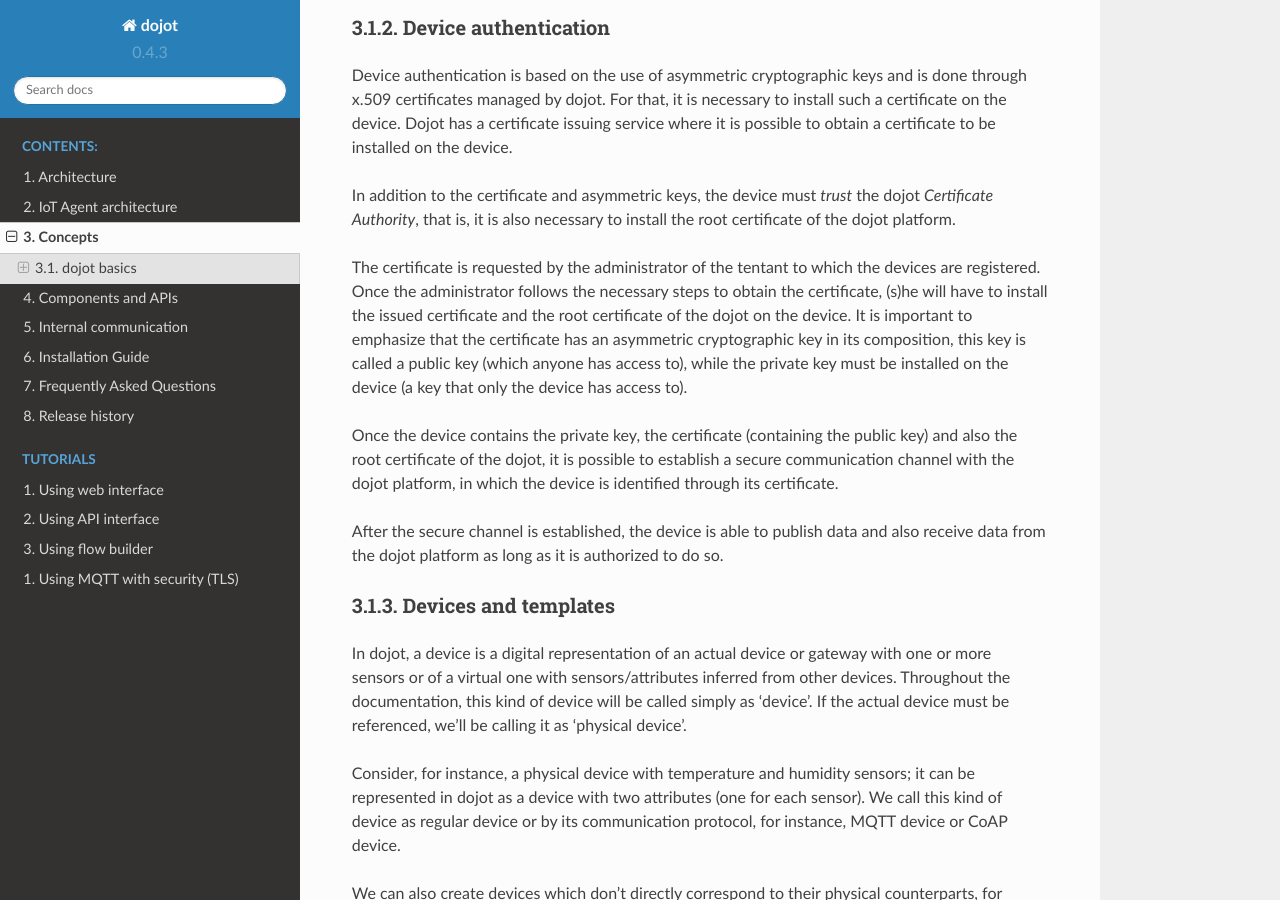
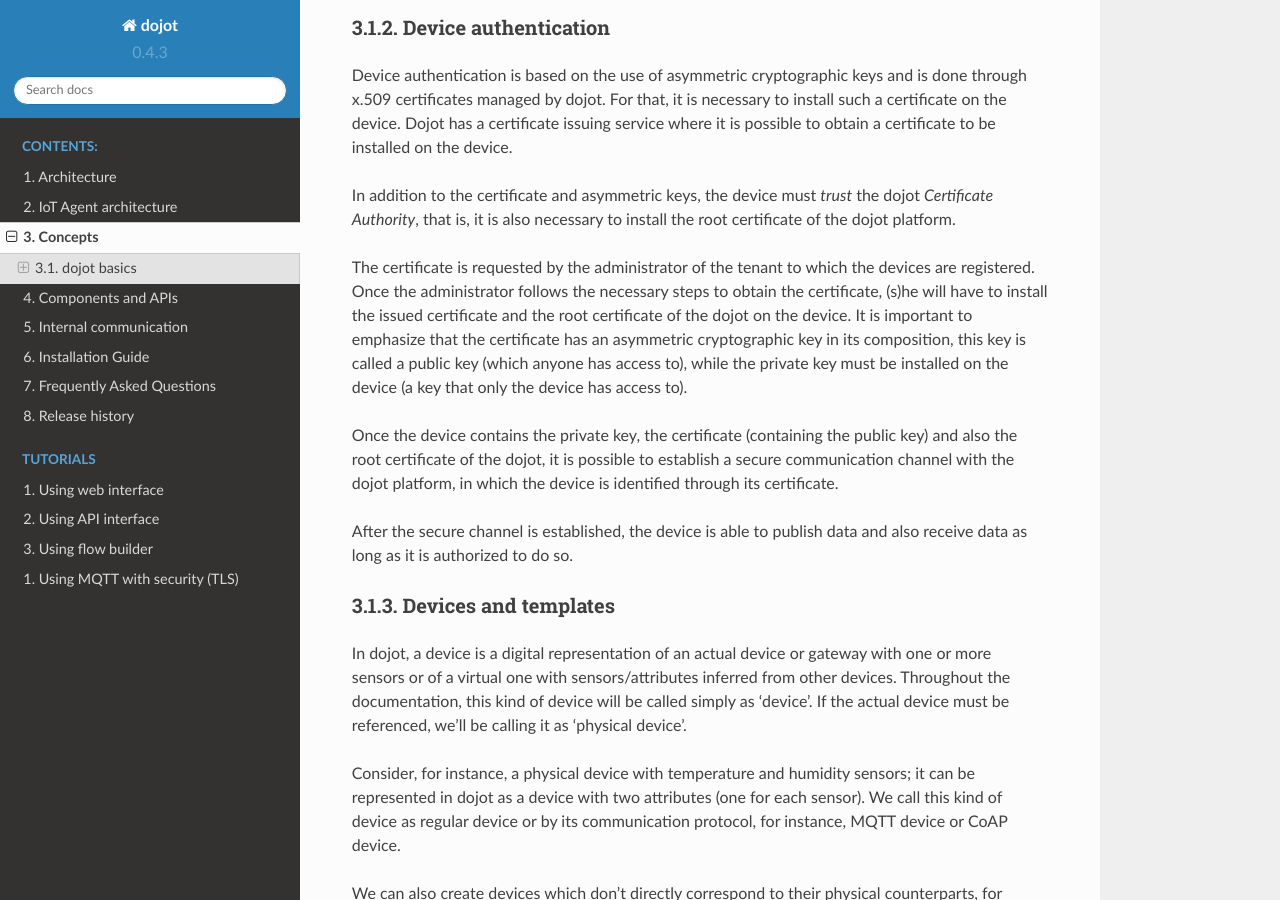
Before and after one commit to dojot/docs, a Sphinx documentation site: the page built from source/concepts.rst, in a window 1280 px wide and 900 px high, scrolled down 1205 px. Built offline with Sphinx 7.4.7 and the Read the Docs theme 2.0.0, drawn with Linux system fonts in a browser that asks for light colours.

Commit message:
fix typo

```diff
--- a/source/architecture.rst
+++ b/source/architecture.rst
@@ -184,7 +184,7 @@
 *************************
 
 This component is responsible for assigning identities to devices, such
-identities are represented in the form of `x.509`_ certificates. This behaves
+identities are represented in the form of `x.509`_ certificates. It behaves
 similarly to a *Certificate Authority* (`CA`_), where it is possible to submit a
 `CSR`_ and receive a certificate back.
 Once the certificate has been installed on the device, it is possible to
--- a/source/concepts.rst
+++ b/source/concepts.rst
@@ -60,7 +60,7 @@
 dojot *Certificate Authority*, that is, it is also necessary to install the root
 certificate of the dojot platform.
 
-The certificate is requested by the administrator of the tentant to which the
+The certificate is requested by the administrator of the tenant to which the
 devices are registered. Once the administrator follows the necessary steps to
 obtain the certificate, (s)he will have to install the issued certificate and
 the root certificate of the dojot on the device. It is important to emphasize
@@ -74,7 +74,7 @@
 identified through its certificate.
 
 After the secure channel is established, the device is able to publish data and
-also receive data from the dojot platform as long as it is authorized to do so.
+also receive data as long as it is authorized to do so.
 
 Devices and templates
 *********************
```
Also changed, not shown: 3 other files.
